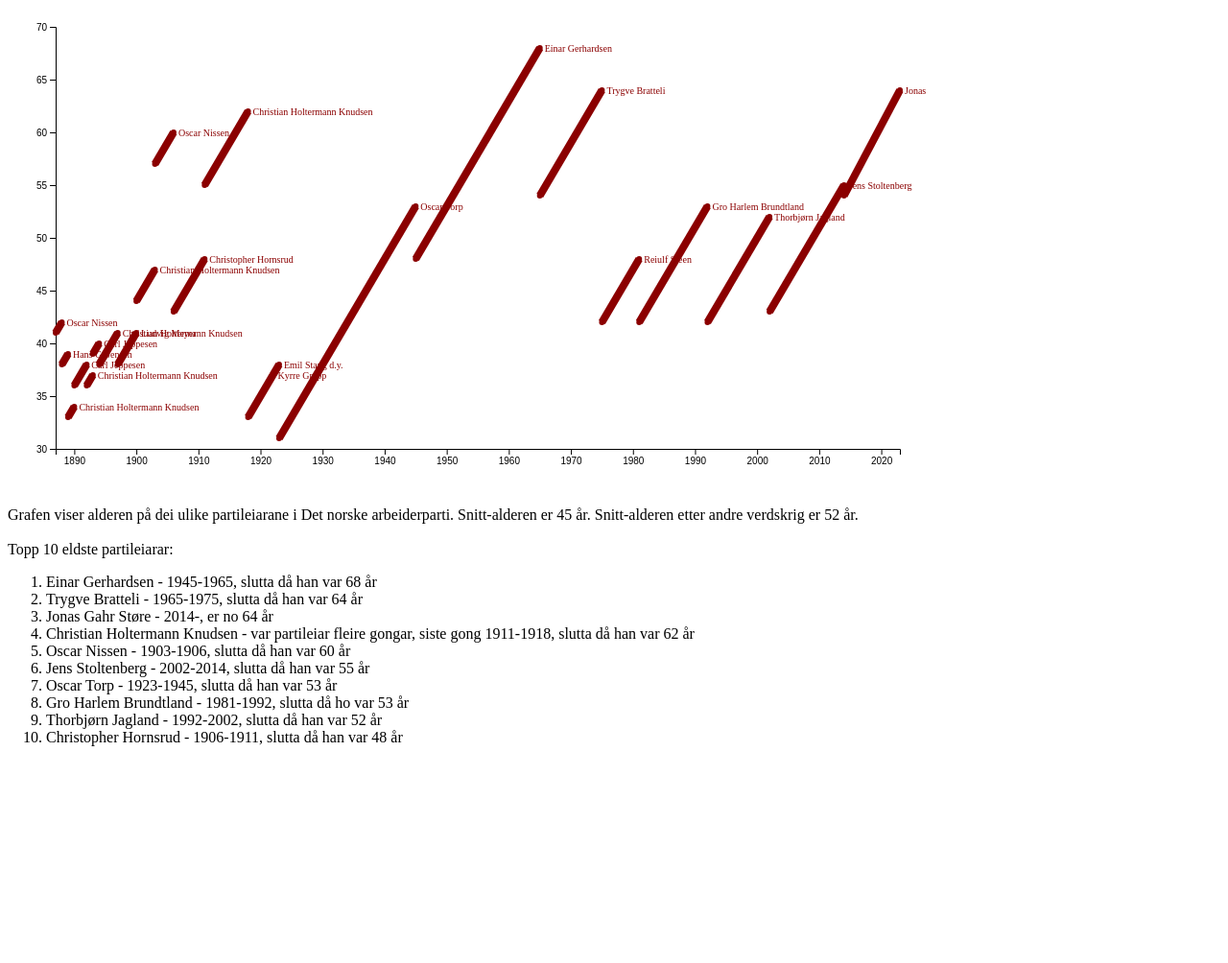
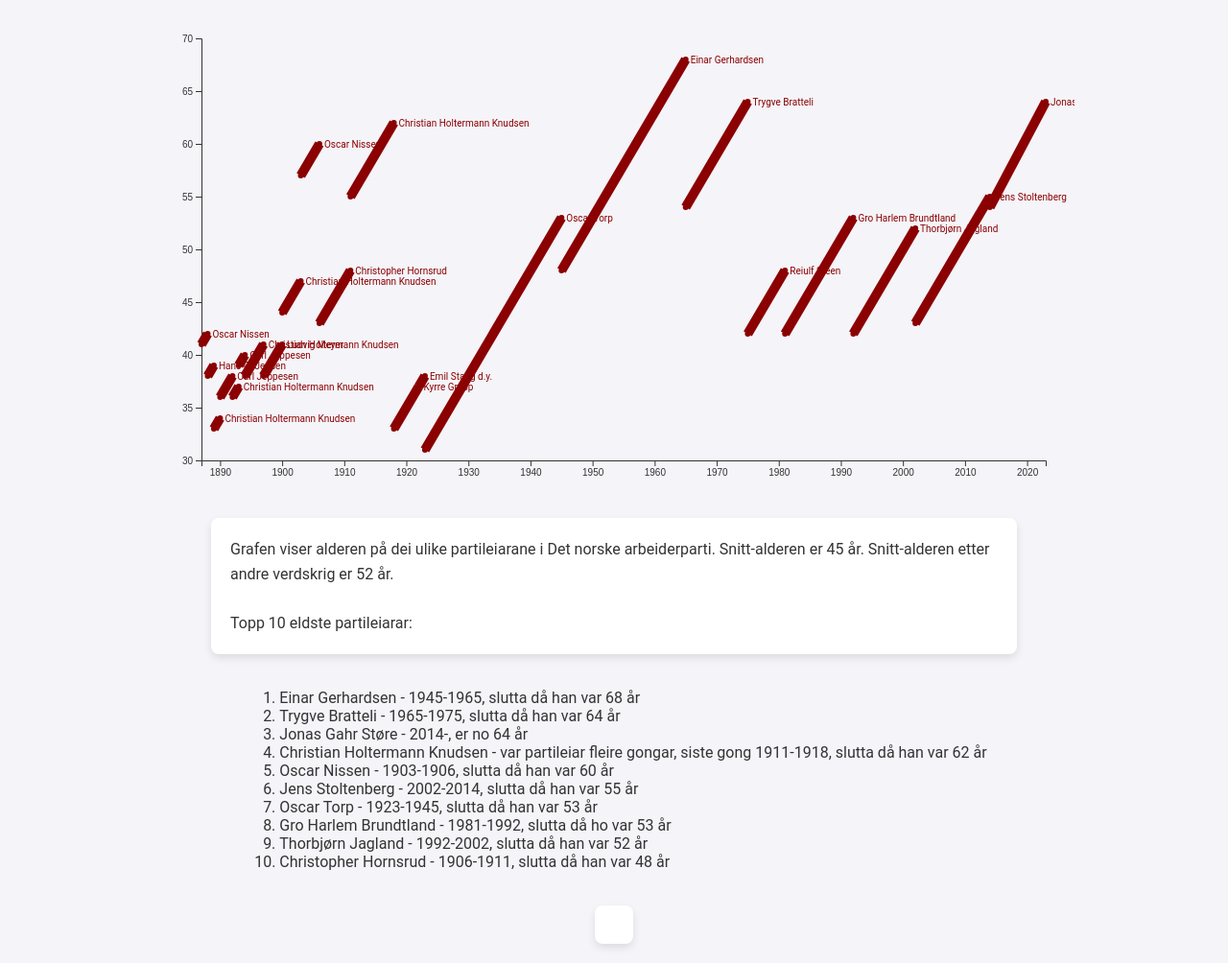
Before and after one commit to tanketom/grafar, a PHP site: page / in a window 1280 px wide. Shown: the whole page at 96% size. Before the commit the page ends 778 px from the top, so only its background shows below. Run offline with PHP 8.4, Linux system fonts and the light colour scheme.

Commit message:
Update styles.css

```diff
--- a/styles.css
+++ b/styles.css
@@ -1,22 +1,62 @@
+body {
+    font-family: 'Roboto', sans-serif;
+    background-color: #f4f4f9;
+    color: #333;
+    margin: 0;
+    padding: 0;
+    display: flex;
+    flex-direction: column;
+    align-items: center;
+}
+
+svg {
+    margin-top: 20px;
+}
+
+p {
+    max-width: 800px;
+    margin: 20px;
+    padding: 20px;
+    background: #fff;
+    border-radius: 8px;
+    box-shadow: 0 4px 8px rgba(0, 0, 0, 0.1);
+    line-height: 1.6;
+}
+
 .line {
     fill: none;
     stroke: #8b0000;
-    stroke-width: 8px;
+    stroke-width: 10px;
 }
 
 .axis-label {
-    font-size: 12px;
+    font-size: 14px;
+    font-weight: bold;
 }
 
 .tooltip {
     position: absolute;
     text-align: center;
-    width: 200px;
+    width: 220px;
     height: auto;
-    padding: 5px;
-    font: 12px sans-serif;
-    background: lightsteelblue;
+    padding: 10px;
+    font: 14px sans-serif;
+    background: rgba(0, 0, 0, 0.7);
+    color: #fff;
     border: 0px;
     border-radius: 8px;
     pointer-events: none;
+    box-shadow: 0 4px 8px rgba(0, 0, 0, 0.1);
 }
+
+.axis path,
+.axis line {
+    fill: none;
+    stroke: #ccc;
+    shape-rendering: crispEdges;
+}
+
+.axis text {
+    font-size: 12px;
+    fill: #666;
+}
```
